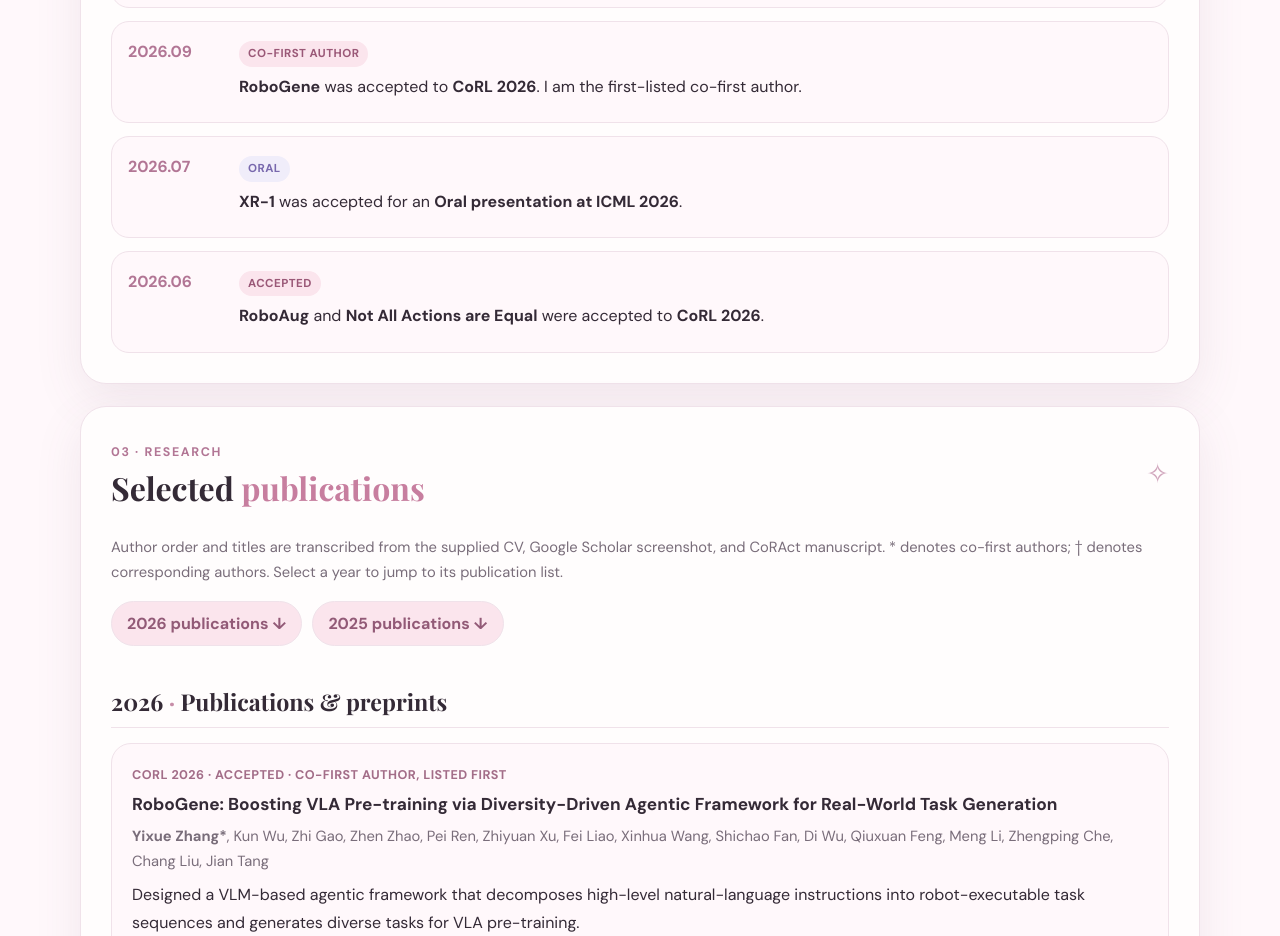
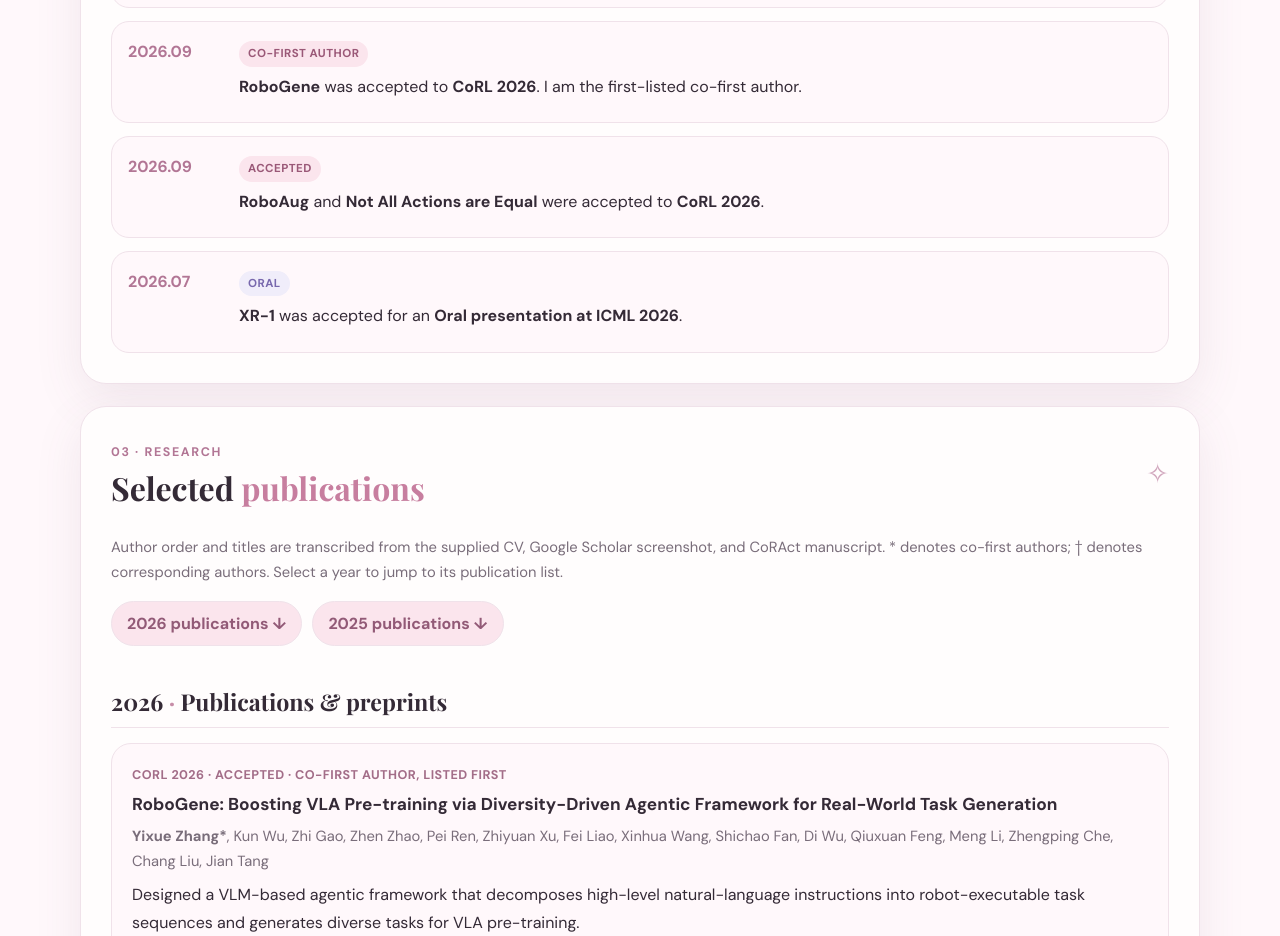
Before and after one commit to onlyxingxingzyx/Yixue-Zhang, a plain HTML site: page index.html in a window 1280 px wide. Shown: the part 1540-2476 px from the top of the page. Drawn offline with nearby package versions, Linux system fonts and the light colour scheme.

Commit message:
Update index.html

```diff
--- a/index.html
+++ b/index.html
@@ -12,8 +12,9 @@
 <section class="section panel" id="news"><div class="section-title"><div><label>02 · UPDATES</label><h2><span class="fireworks">🎆</span> News & highlights</h2></div><span>✧</span></div><div class="news-list">
 <article class="news-item"><time>2026.11</time><div><span class="news-badge">POSTER ACCEPTED</span><p>Our paper <b>“From Reasoning to Action: Consequence-Grounded Alignment for Vision-Language-Action Models”</b> (Submission #61) has been accepted as a <b>poster</b> at <b>TAG 2026</b> — The Action Gap: Large Generative Models Learn Rich Knowledge, a <b>CoRL 2026 workshop</b>.</p><a href="https://openreview.net/group?id=robot-learning.org/CoRL/2026/Workshop/TAG" target="_blank" rel="noreferrer">TAG 2026 workshop ↗</a></div></article>
 <article class="news-item"><time>2026.09</time><div><span class="news-badge">CO-FIRST AUTHOR</span><p><b>RoboGene</b> was accepted to <b>CoRL 2026</b>. I am the first-listed co-first author.</p></div></article>
+<article class="news-item"><time>2026.09</time><div><span class="news-badge">ACCEPTED</span><p><b>RoboAug</b> and <b>Not All Actions are Equal</b> were accepted to <b>CoRL 2026</b>.</p></div></article>
 <article class="news-item"><time>2026.07</time><div><span class="news-badge lavender">ORAL</span><p><b>XR-1</b> was accepted for an <b>Oral presentation at ICML 2026</b>.</p></div></article>
-<article class="news-item"><time>2026.06</time><div><span class="news-badge">ACCEPTED</span><p><b>RoboAug</b> and <b>Not All Actions are Equal</b> were accepted to <b>CoRL 2026</b>.</p></div></article>
+
 </div></section>
 <section class="section panel" id="publications"><div class="section-title"><div><label>03 · RESEARCH</label><h2>Selected <em>publications</em></h2></div><span>✧</span></div>
 <p class="pub-intro">Author order and titles are transcribed from the supplied CV, Google Scholar screenshot, and CoRAct manuscript. * denotes co-first authors; † denotes corresponding authors. Select a year to jump to its publication list.</p><div class="year-nav"><a href="#pub-2026">2026 publications ↓</a><a href="#pub-2025">2025 publications ↓</a></div>
```
